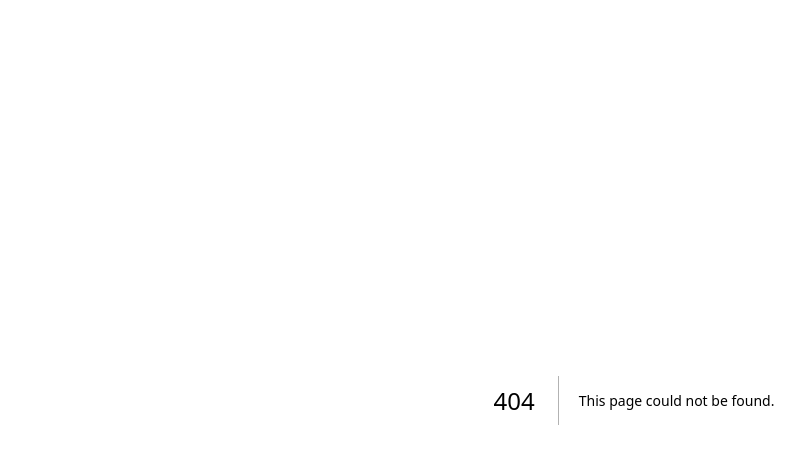
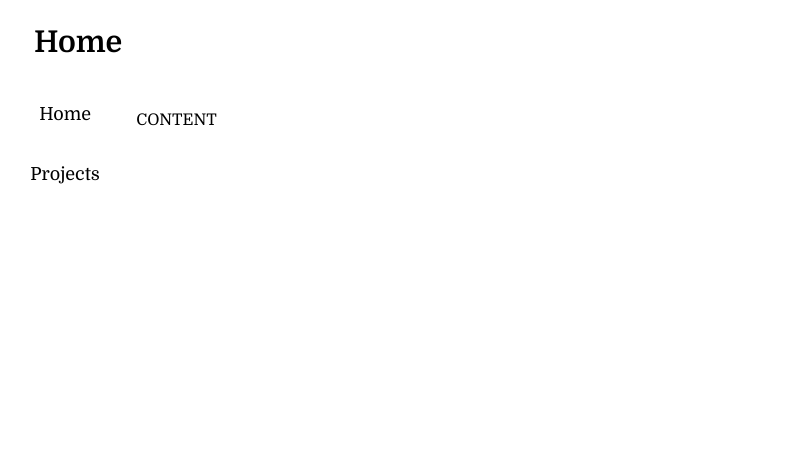
Before and after one commit to CKYWEB/siqiyao, a Next.js app: page / in a window 1280 px wide. Before the commit this address had no page. Shown: the top 464 px of the page, without its empty margins (6-811 px from the left). Built offline with nearby package versions, Linux system fonts and the light colour scheme.

Commit message:
add: layout

```diff
--- /dev/null
+++ b/app/components/Header/index.tsx
@@ -0,0 +1,12 @@
+import NavBar from "@/app/components/NavBar";
+
+export default function Header () {
+    return (
+        <div className="flex justify-between p-6 ps-10">
+            <div className="text-3xl font-bold">
+                Home
+            </div>
+            <NavBar isSmall />
+        </div>
+    )
+}
--- /dev/null
+++ b/app/components/NavBar/index.tsx
@@ -0,0 +1,48 @@
+import Link from "next/link";
+
+const navs = [
+    {
+        label: "Home",
+        href: "/"
+    },
+    {
+        label: "Projects",
+        href: "/projects"
+    }
+]
+
+type Props = {
+    isSmall?: boolean;
+}
+
+export default function NavBar (props: Props) {
+    if (props.isSmall) {
+        return (
+            <div className="md:hidden flex items-center space-x-6">
+                {navs.map(nav => (
+                    <Link
+                        key={nav.href}
+                        href={nav.href}
+                        className="hover:underline hover:decoration-blue-400"
+                    >
+                        {nav.label}
+                    </Link>
+                ))}
+            </div>
+        )
+    }
+
+    return (
+        <div className="hidden md:block w-40">
+            {navs.map(nav => (
+                <Link
+                    key={nav.href}
+                    href={nav.href}
+                    className="block hover:bg-gray-100 rounded-full text-center p-4 text-lg"
+                >
+                    {nav.label}
+                </Link>
+            ))}
+        </div>
+    );
+}
--- a/app/home/page.tsx
+++ /dev/null
@@ -1,7 +0,0 @@
-export default function Home() {
-  return (
-    <h1>
-      HOME
-    </h1>
-  )
-}
--- a/app/layout.tsx
+++ b/app/layout.tsx
@@ -1,12 +1,14 @@
-import type { Metadata } from 'next'
-import { Inter } from 'next/font/google'
+import type {Metadata} from 'next'
+import {Domine} from 'next/font/google'
 import './globals.css'
+import Header from "@/app/components/Header";
+import NavBar from "@/app/components/NavBar";
 
-const inter = Inter({ subsets: ['latin'] })
+const domine = Domine({ subsets: ['latin'] })
 
 export const metadata: Metadata = {
-  title: 'Create Next App',
-  description: 'Generated by create next app',
+  title: 'siqiyao',
+  description: 'Portfolio',
 }
 
 export default function RootLayout({
@@ -16,7 +18,15 @@ export default function RootLayout({
 }) {
   return (
     <html lang="en">
-      <body className={inter.className}>{children}</body>
+      <body className={domine.className}>
+          <Header />
+          <div className="flex">
+              <NavBar/>
+              <div className="container ps-10 md:pt-6 md:ps-0">
+                  {children}
+              </div>
+          </div>
+      </body>
     </html>
   )
 }
--- /dev/null
+++ b/app/page.tsx
@@ -0,0 +1,7 @@
+export default function Home() {
+    return (
+        <h1>
+            CONTENT
+        </h1>
+    )
+}
```
